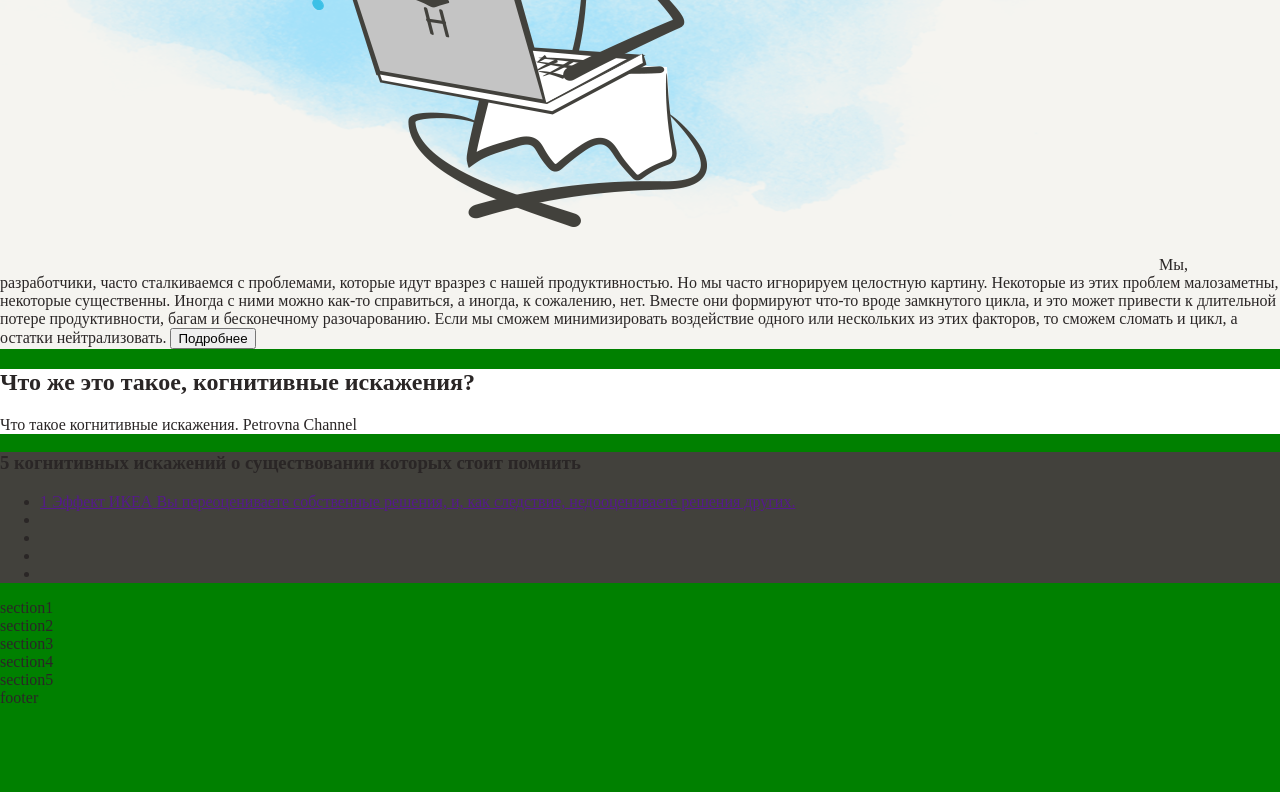
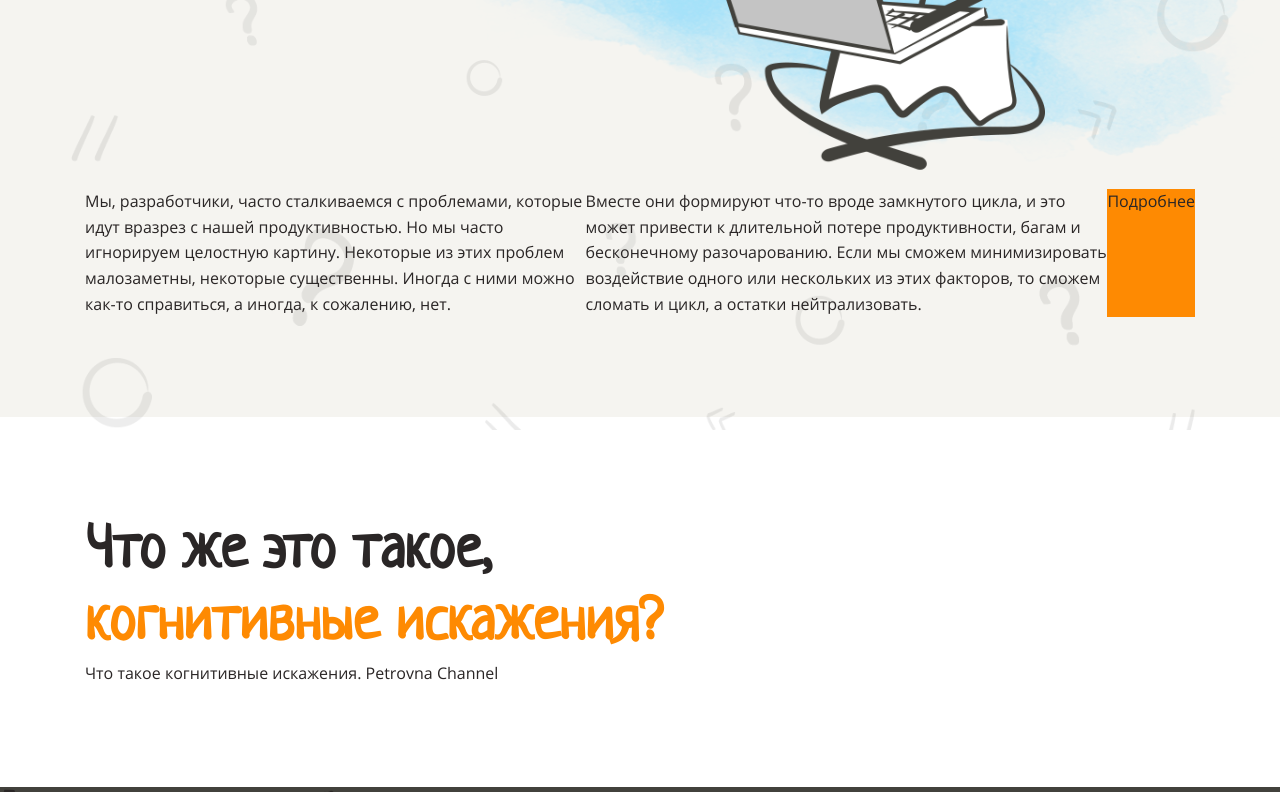
Before and after one commit to mbalyura/cognitive-biases-landing-page, a website: page src/index.html in a window 1280 px wide. Shown: the part 370-1162 px from the top of the page. Before the commit the page ends 1077 px from the top, so only its background shows below. Drawn offline with Linux system fonts and the light colour scheme.

Commit message:
header layout

```diff
--- a/src/index.html
+++ b/src/index.html
@@ -5,23 +5,28 @@
     <meta name="viewport" content="width=device-width, initial-scale=1.0">
     <meta http-equiv="X-UA-Compatible" content="ie=edge">
     <title>Document</title>
-
     <link rel="stylesheet" href="styles/style.css">
 </head>
 <body>
-  <header class="bg-light">
-    <h1>Когнитивные искажения в программировании</h1>
-    <img src="../images/main.png" alt="">
-    <span>Мы, разработчики, часто сталкиваемся с проблемами, которые идут вразрез с нашей продуктивностью. Но мы часто игнорируем целостную картину. Некоторые из этих проблем малозаметны, некоторые существенны. Иногда с ними можно как-то справиться, а иногда, к сожалению, нет.</span>
-    <span>Вместе они формируют что-то вроде замкнутого цикла, и это может привести к длительной потере продуктивности, багам и бесконечному разочарованию.
-      Если мы сможем минимизировать воздействие одного или нескольких из этих факторов, то сможем сломать и цикл, а остатки нейтрализовать.</span>
-    <button>Подробнее</button>
+  <header class="bg-light bg-image">
+    <div class="content">
+      <h1><span class="color-primary">Когнитивные <br> искажения</span> <br> в программировании</h1>
+      <img class="main-pic" src="images/main.png" alt="main picture">
+      <div class="display-flex mt-200">
+        <span>Мы, разработчики, часто сталкиваемся с проблемами, которые идут вразрез с нашей продуктивностью. Но мы часто игнорируем целостную картину. Некоторые из этих проблем малозаметны, некоторые существенны. Иногда с ними можно как-то справиться, а иногда, к сожалению, нет.</span>
+        <span>Вместе они формируют что-то вроде замкнутого цикла, и это может привести к длительной потере продуктивности, багам и бесконечному разочарованию.
+          Если мы сможем минимизировать воздействие одного или нескольких из этих факторов, то сможем сломать и цикл, а остатки нейтрализовать.</span>
+        <div class="button bg-primary">Подробнее</div>
+      </div>
+    </div>
   </header>
 
   <main>
     <section class="video bg-white">
-      <h2>Что же это такое, когнитивные искажения?</h2>
-      <span>Что такое когнитивные искажения. Petrovna Channel</span>
+      <div class="content">
+        <h2>Что же это такое, <br><span class="color-primary">когнитивные искажения?</span></h2>
+        <span>Что такое когнитивные искажения. Petrovna Channel</span>
+      </div>
     </section>
     <nav class="bg-primary-dark">
       <h3>5 когнитивных искажений о существовании которых стоит помнить</h3>
--- /dev/null
+++ b/src/styles/colors.css
@@ -0,0 +1,10 @@
+:root {
+  --color-white: #FFFFFF;
+  --color-light: #F5F4F0;;
+  --color-dark-50: #908D8B;
+  --color-dark: #2A2626;
+  --color-brown: #B09A81;
+  --color-primary: #FE8A02;
+  --color-primary-dark: #42413C;
+  --color-white-50: #D7CCC0;
+}
--- a/src/styles/style.css
+++ b/src/styles/style.css
@@ -1,19 +1,25 @@
-:root {
-  --color-white: #FFFFFF;
-  --color-light: #F5F4F0;;
-  --color-dark-50: #908D8B;
-  --color-dark: #2A2626;
-  --color-brown: #B09A81;
-  --color-primary: #FE8A02;
-  --color-primary-dark: #42413C;
-  --color-white-50: #D7CCC0;
+@import url('colors.css');
+
+@font-face {
+  font-family: 'Neucha';
+  src: url('../fonts/Neucha-Regular.ttf');
 }
 
-body {
+@font-face {
+  font-family: 'Open Sans';
+  src: url('../fonts/OpenSans-Regular.ttf');
+}
+
+html, body {
+  margin: 0;
   padding: 0;
-  margin: 0;
-  box-sizing: border-box;
+  /* box-sizing: border-box; */
+
+  font: 16px/1.6em 'Open Sans', sans-serif;
+  /* font-size: 16px; */
+  /* line-height: 1.6em; */
   color: var(--color-dark);
+
   background: green;
 }
 
@@ -33,3 +39,73 @@ body {
 .bg-brown {
   background: var(--color-brown);
 }
+
+.bg-primary {
+  background: var(--color-primary);
+}
+
+.color-primary {
+  color: var(--color-primary);
+}
+
+h1, h2, h3 {
+  margin: 0;
+  font-family: 'Neucha', cursive;
+  line-height: 1.2em;
+}
+
+h1 {
+  font-size: 72px;
+  position: relative;
+  z-index: 10;
+}
+
+h2 {
+  font-size: 60px;
+}
+
+h3 {
+  font-size: 34px;
+}
+
+.content {
+  position: relative;
+  max-width: 1110px;
+  padding: 100px 0;
+  margin: auto;
+  /* z-index: 10; */
+}
+
+.bg-image::before {
+  content: "";
+  position: absolute;
+  top: 0;
+  left: 0;
+  width: 100%;
+  height: 100%;
+  background-image: url('../images/background.png');
+  background-repeat: no-repeat;
+  background-size: cover;
+  opacity: .1;
+}
+
+.main-pic {
+  position: absolute;
+  height: 525px;
+  top: 55px;
+  right: -270px;
+  /* z-index: 1; */
+}
+
+header {
+  /* position: relative; */
+  overflow: hidden;
+}
+
+.display-flex {
+  display: flex;
+}
+
+.mt-200 {
+  margin-top: 200px;
+}
```
Also changed, not shown: src/fonts/Neucha-Regular.ttf (added), src/fonts/OpenSans-Regular.ttf (added), src/images/1.png (renamed from images/1.png), src/images/2.png (renamed from images/2.png), src/images/3.png (renamed from images/3.png), src/images/4.png (renamed from images/4.png), src/images/5.png (renamed from images/5.png), src/images/background.png (renamed from images/background.png), src/images/main.png (renamed from images/main.png), src/images/send.svg (renamed from images/send.svg).
